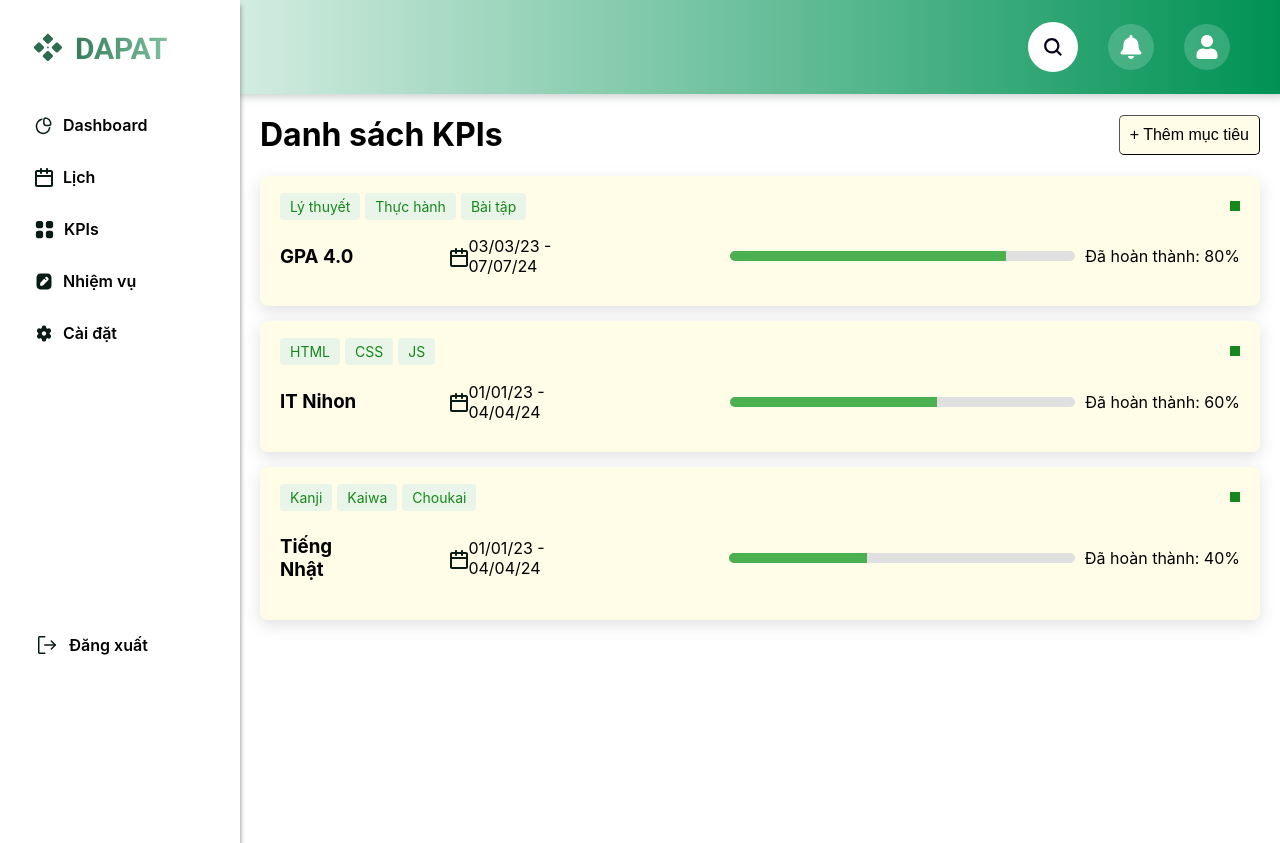
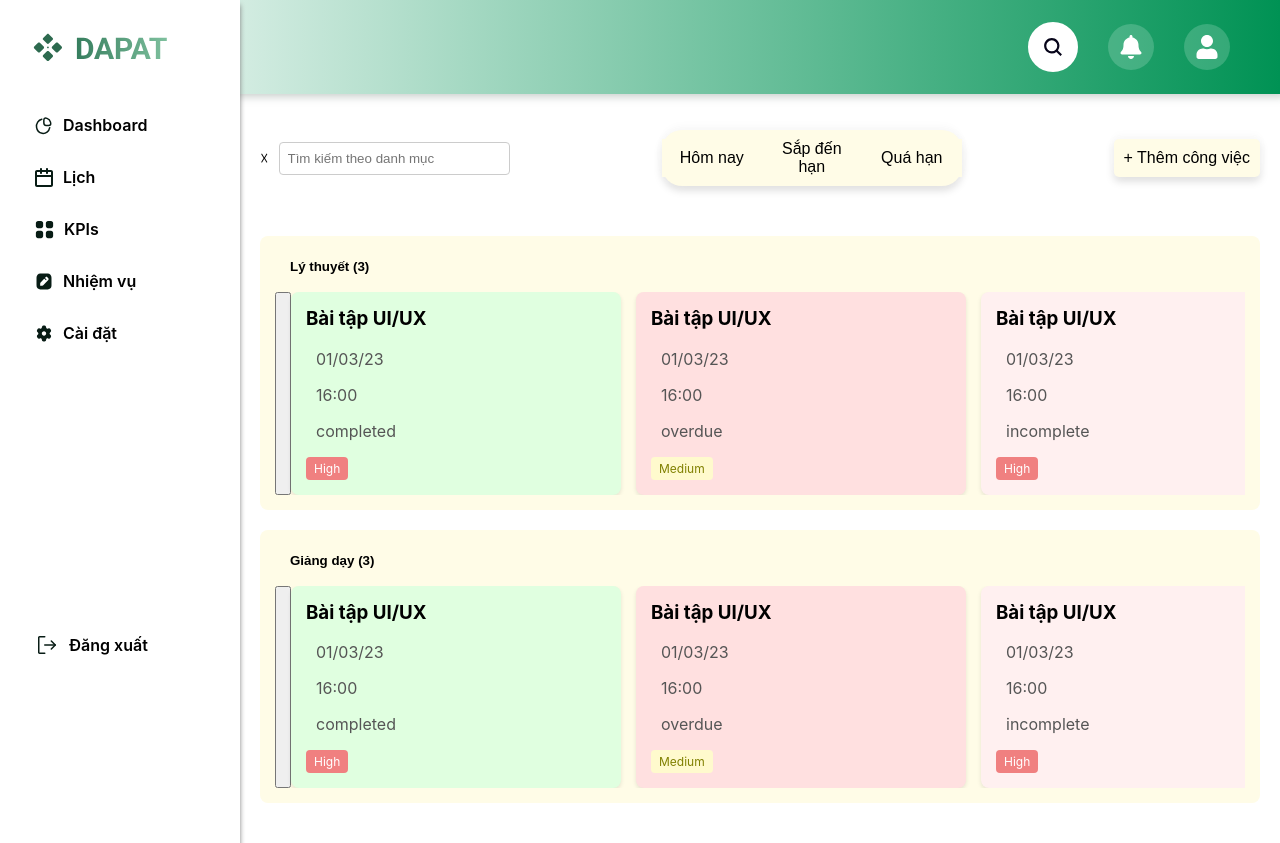
Before and after one commit to duoggg/UI_UX, a React (Create React App) app in the folder ui-ux-main/: page / in a window 1280 px wide. Before the commit the page ends 800 px from the top, so only its background shows below. Built offline with nearby package versions, Linux system fonts and the light colour scheme; the HTML template or start-up script is replaced by a standard one.

Commit message:
Công việc

```diff
--- a/ui-ux-main/src/App.js
+++ b/ui-ux-main/src/App.js
@@ -2,14 +2,14 @@ import Header from './components/Header';
 import Sider from './components/Sider';
 import './App.css';
 import KPIs from './components/KPIs/KPIs';
-// import Task from './components/Task/task';
+import Task from './components/Task/task';
 function App() {
   return (
     <>
       {/* <Sider/> */}
       {/* {<Header title={"Header"}/>} */}
-      <KPIs/>
-      {/* <Task/> */}
+      {/* <KPIs/> */}
+      <Task/>
     </>
   );
 }
--- a/ui-ux-main/src/components/KPIs/KPIs.css
+++ b/ui-ux-main/src/components/KPIs/KPIs.css
@@ -157,3 +157,11 @@ width: 10px;
 height: 10px;
 background-color: #16871a;
 }
+
+.kpis-forcecast{
+  padding: 10px;
+  font-size: medium;
+  background-color: #FFFCE7;
+  border-radius: 5px;
+  border-width: 0.2px;
+}
--- a/ui-ux-main/src/components/KPIs/KPIs.js
+++ b/ui-ux-main/src/components/KPIs/KPIs.js
@@ -192,9 +192,11 @@ class KPIs extends React.Component {
                 ))}
                 <button onClick={() => this.handleChangeSlide(index, this.state.currentSlide[index] + 1)}  disabled={this.state.currentSlide[index] === Math.ceil(kpi.details.length / this.state.itemsPerPage) - 1} ></button>
               </div>
+
               )}
             </div>
           ))}
+          {/* <button className="kpis-forcecast"> Dự báo  </button> */}
         </div>
             </>
         )
--- a/ui-ux-main/src/components/Task/task.css
+++ b/ui-ux-main/src/components/Task/task.css
@@ -53,23 +53,175 @@ body {
     display: flex;
     width: 100%;
     justify-content: space-between;
-    margin-top: 30px;
+    margin: 50px 0;
     align-items: center;
 
 }
 
 .task-fill{
     display: flex;
-    width: 20%;
-    padding: 10px;
+    width: 30%;
+    /* padding: 10px; */
     justify-content: space-evenly;
     align-items: center;
     background-color: #FFFCE7;
+    box-shadow: 0 -4px 8px #f9f9f9, 0 4px 8px #00000026;
+    border-radius: 20px;
 }
+
+.active{
+  border: #FFFCE7;
+  background-color: #FFFCE7;
+  font-size: medium;
+  height: 100%;
+  padding: 10px;
+  width: 33.33%;
+}
+
+.active:hover{
+  box-shadow: 0 2px 2px #f9f9f9,
+  0 -2px 2px #00000026;
+}
+
 .add-task-button{
   padding: 10px;
   font-size: medium;
   background-color: #FFFCE7;
   border-radius: 5px;
-  border-width: 0.2px;
+  border: none;
+  box-shadow: 0 -4px 8px #f9f9f9, 0 4px 8px #00000026;
 }
+
+.add-task-button:hover{
+  box-shadow: 0 2px 2px #f9f9f9,
+  0 -2px 2px #00000026;
+}
+
+
+.filter {
+  display: flex;
+  align-items: center;
+  width: 25%;
+}
+
+.filter span {
+  margin-right: 10px;
+}
+
+.filter input {
+  padding: 8px;
+  border: 1px solid #ccc;
+  border-radius: 4px;
+  width: 100%;
+
+}
+
+.task-list {
+}
+
+.task-category {
+  background-color: #FFFCE7;
+  padding: 15px;
+  border-radius: 8px;
+  margin-bottom: 20px;
+}
+
+.category-header {
+  display: flex;
+  justify-content: space-between;
+  align-items: center;
+  margin-bottom: 10px;
+}
+
+.category-title {
+  background-color: transparent;
+  color: black;
+  border: none;
+  padding: 8px 15px;
+  font-weight: bold;
+  border-radius: 4px;
+  cursor: pointer;
+}
+
+.category-controls button {
+  background-color: transparent;
+  border: 1px solid #ccc;
+  font-size: 18px;
+  cursor: pointer;
+  margin-left: 10px;
+  border-radius: 50%;
+}
+
+.task-items {
+  /* Style for the container of task items within a category */
+  display: flex;
+  overflow-x: hidden; /* Enable horizontal scrolling */
+  white-space: nowrap; /* Prevent items from wrapping */
+  justify-content: space-evenly;
+}
+
+.task-item {
+  background-color: #FFFCE7;
+  padding: 15px;
+  border-radius: 8px;
+  box-shadow: 0 2px 4px rgba(0, 0, 0, 0.1);
+  margin-right: 15px;
+  flex: 0 0 300px; /* Adjust width as needed */
+  position: relative;
+}
+
+.task-item h3 {
+  margin-top: 0;
+}
+
+.task-info {
+  align-items: center;
+  color: #555;
+  margin: 0 10px;
+}
+
+.task-priority {
+  display: inline-block;
+  padding: 4px 8px;
+  font-size: 12px;
+  border-radius: 4px;
+  text-transform: capitalize;
+}
+
+.task-priority.high {
+  background-color: #f08080; /* Light red for high priority */
+  color: white;
+}
+
+.task-priority.medium {
+  background-color: #fffacd; /* Light yellow for medium priority */
+  color: #808000;
+}
+
+.task-priority.low {
+  background-color: #90ee90; /* Light green for low priority */
+  color: #006400;
+}
+
+
+.task-actions {
+  position: absolute;
+  top: 10px;
+  right: 10px;
+}
+
+.task-actions .fa {
+  cursor: pointer;
+}
+
+.completed { /* Example for completed status */
+  background-color: #e0ffe0;
+}
+
+.overdue { /* Example for overdue status */
+  background-color: #ffe0e0;
+}
+
+.incomplete { /* Example for incomplete status */
+  background-color: #fff0f0;
+}
--- a/ui-ux-main/src/components/Task/task.js
+++ b/ui-ux-main/src/components/Task/task.js
@@ -4,30 +4,85 @@ import Header from '../Header';
 import './task.css';
 
 class Task extends React.Component {
+  constructor(props) {
+    super(props);
+    this.state = {
+      tasks: [
+        {
+          category: "Lý thuyết",
+          items: [
+            { title: "Bài tập UI/UX", date: "01/03/23", time: "16:00", status: "completed", priority: "High",  },
+            { title: "Bài tập UI/UX", date: "01/03/23", time: "16:00", status: "overdue", priority: "Medium" },
+            { title: "Bài tập UI/UX", date: "01/03/23", time: "16:00", status: "incomplete", priority: "High" },
+          ],
+        },
+        {
+          category: "Giảng dạy",
+          items: [
+            { title: "Bài tập UI/UX", date: "01/03/23", time: "16:00", status: "completed", priority: "High" },
+            { title: "Bài tập UI/UX", date: "01/03/23", time: "16:00", status: "overdue", priority: "Medium" },
+            { title: "Bài tập UI/UX", date: "01/03/23", time: "16:00", status: "incomplete", priority: "High" },
+          ],
+        },
+        // Thêm danh mục nhiệm vụ khác tại đây
+      ]
+    };
+  }
+
   render() {
     return (
       <>
-            <Sider/>
-            {<Header title={"Nhiệm vụ"}/>}
-            <br></br>
-            <br></br>
-            <br></br>
+        <Sider />
+        <Header title={"Nhiệm vụ"} />
+        <br />
+        <br />
+        <br />
         <div className='task-container'>
           <div className='task-header'>
+            <div className='filter'>
+              <span>☓</span>
+              <input type="text" placeholder="Tìm kiếm theo danh mục" />
+            </div>
             <div className='task-fill'>
-                        <div>Hôm nay</div>
-                        <div>Sắp đến hạn</div>
-                        <div>Quá hạn</div>
+              <button className="active">Hôm nay</button>
+              <button className='active' >Sắp đến hạn</button>
+              <button className='active'>Quá hạn</button>
             </div>
             <button className="add-task-button">
-                        <span>+</span> Thêm mục tiêu
+              <span>+</span> Thêm công việc
             </button>
           </div>
-                <div className='task-function'></div>
-                <div className='task-list'></div>
+
+          <div className='task-list'>
+            {this.state.tasks.map((category, index) => (
+              <div className='task-category' key={index}>
+                <div className='category-header'>
+                  <button className='category-title'>{category.category} ({category.items.length})</button>
+                  <div className='category-controls'>
+                  </div>
+                </div>
+                <div className='task-items'>
+                    <button></button>
+                  {category.items.slice(0, 3).map((item, itemIndex) => (
+                    <div className={`task-item ${item.status}`} key={itemIndex}>
+                      <h3>{item.title}</h3>
+                      <div className='task-info'>
+                        <p>{item.date}</p>
+                        <p>{item.time}</p>
+                        <p>{item.status}</p>
+                      </div>
+                      <span className={`task-priority ${item.priority.toLowerCase()}`}>{item.priority}</span>
+                    </div>
+                  ))}
+                    <button></button>
+                </div>
+              </div>
+            ))}
+          </div>
         </div>
       </>
     )
   }
 }
-export default Task
+
+export default Task;
```
Lines whose indentation alone changed are shown as unchanged.
